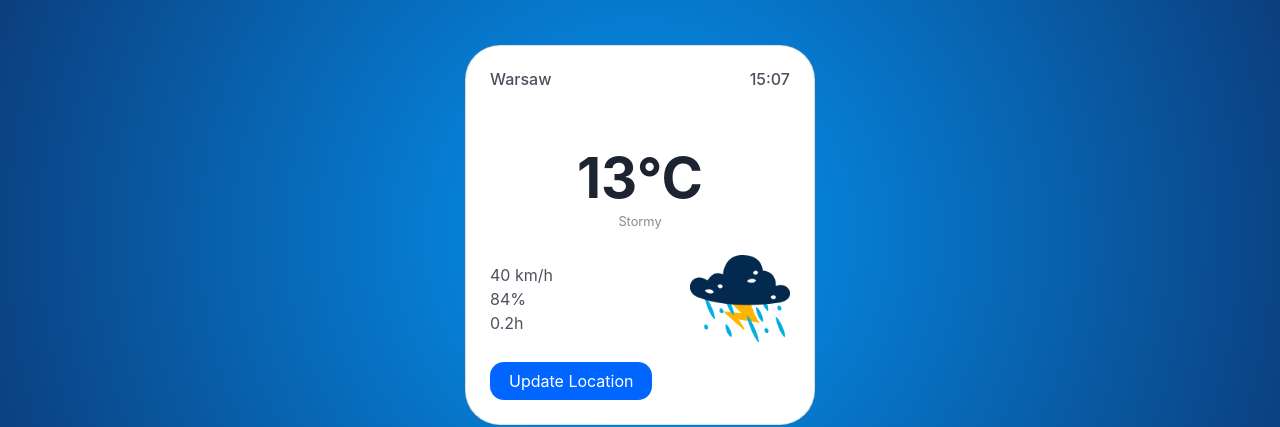
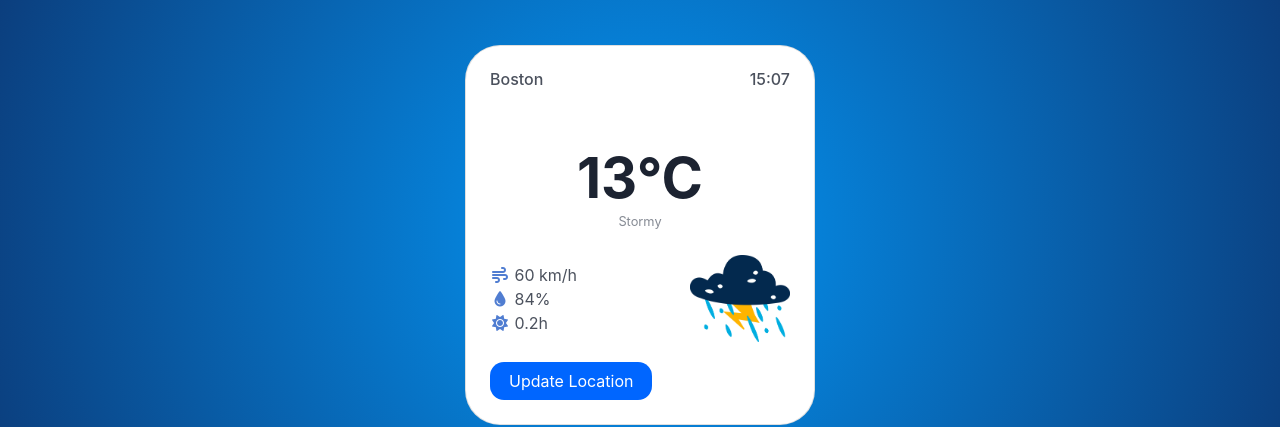
Before and after one commit to Huntax/Huntax, a plain HTML site: page Tracker/weather/index.html in a window 1280 px wide. Shown: the part 165-592 px from the top of the page. Drawn offline with Linux system fonts and the light colour scheme.

Commit message:
improved ui with icons

```diff
--- a/Tracker/weather/index.html
+++ b/Tracker/weather/index.html
@@ -8,6 +8,7 @@
     <link rel="shortcut icon" href="./images/weather.png" type="image/png">
     <title>Weather update</title>
     <link rel="stylesheet" href="./css/bootstrap.min.css">
+    <link rel="stylesheet" href="https://cdnjs.cloudflare.com/ajax/libs/font-awesome/6.0.0-beta3/css/all.min.css" integrity="sha512-Fo3rlrZj/k7ujTnHg4CGR2D7kSs0v4LLanw2qksYuRlEzO+tcaEPQogQ0KaoGN26/zrn20ImR1DfuLWnOo7aBA==" crossorigin="anonymous" referrerpolicy="no-referrer" />
 </head>
 
 <style>
@@ -31,6 +32,7 @@
     .btn:focus {
         color: rgb(199, 199, 199);
     }
+
 </style>
 
 <body>
@@ -44,7 +46,7 @@
                         <div class="card-body p-4">
 
                             <div class="d-flex">
-                                <h6 class="flex-grow-1">Warsaw</h6>
+                                <h6 class="flex-grow-1">Boston</h6>
                                 <h6>15:07</h6>
                             </div>
 
@@ -55,11 +57,11 @@
 
                             <div class="d-flex align-items-center">
                                 <div class="flex-grow-1" style="font-size: 1rem;">
-                                    <div><i class="fas fa-wind fa-fw" style="color: #868B94;"></i> <span class="ms-1">
-                                            40 km/h </span></div>
-                                    <div><i class="fas fa-tint fa-fw" style="color: #868B94;"></i> <span class="ms-1">
+                                    <div><i class="fas fa-wind fa-fw" style="color: #507dd1;"></i> <span class="ms-1">
+                                            60 km/h </span></div>
+                                    <div><i class="fas fa-tint fa-fw" style="color: #507dd1;"></i> <span class="ms-1">
                                             84% </span></div>
-                                    <div><i class="fas fa-sun fa-fw" style="color: #868B94;"></i> <span class="ms-1">
+                                    <div><i class="fas fa-sun fa-fw" style="color: #507dd1;"></i> <span class="ms-1">
                                             0.2h </span></div>
                                 </div>
                                 <div>
```
